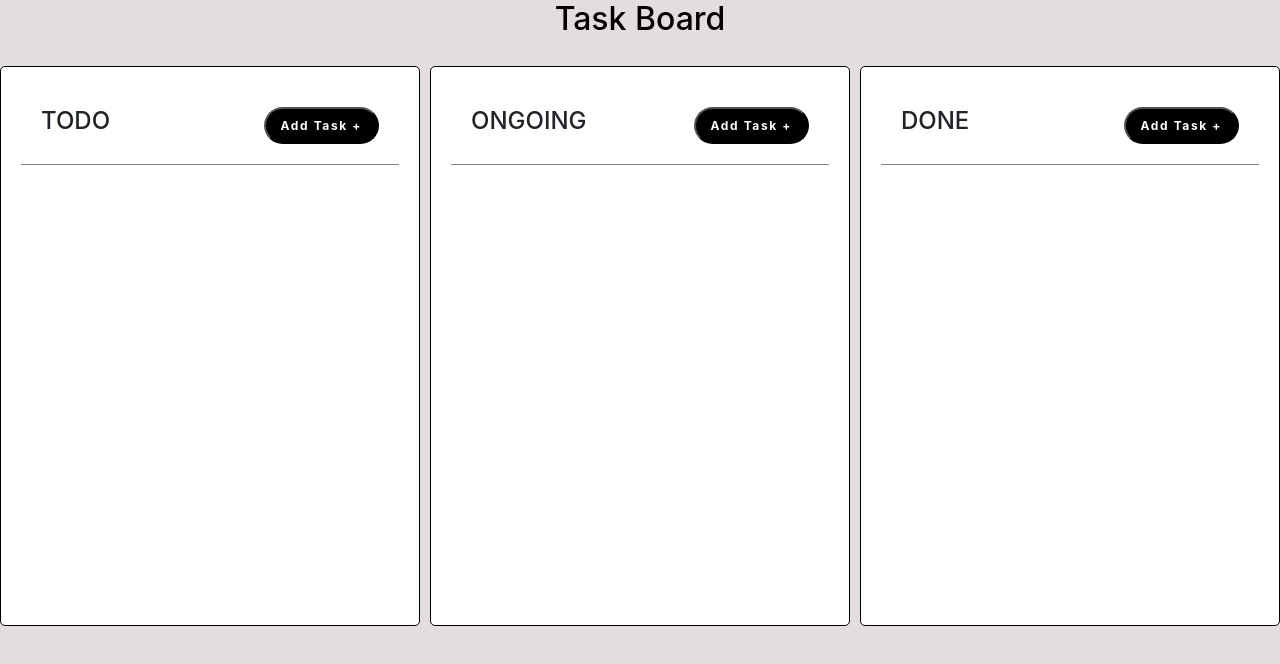
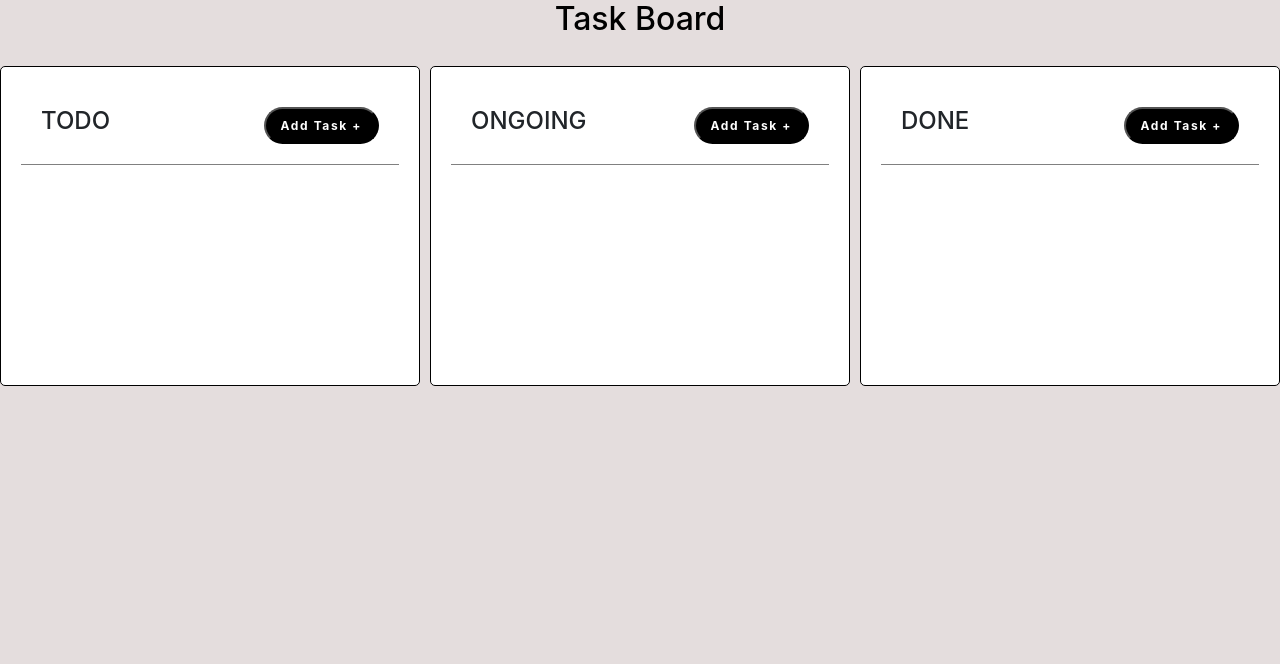
Before and after one commit to shrsthameet/toggle-corp, a React (Create React App) app: page / in a window 1280 px wide. Shown: the top 664 px of the page. Built offline with nearby package versions, Linux system fonts and the light colour scheme.

Commit message:
Task: changes in dargDivision styling

```diff
--- a/src/components/DragDivision/dragDivision.css
+++ b/src/components/DragDivision/dragDivision.css
@@ -5,7 +5,8 @@
 	flex: 2;
 	padding: 20px 20px 50px 20px;
 	cursor: pointer;
-	height: 70vh;
+	min-height: 40vh;
+	height: auto;
 }
 
 .titleSection {
```
